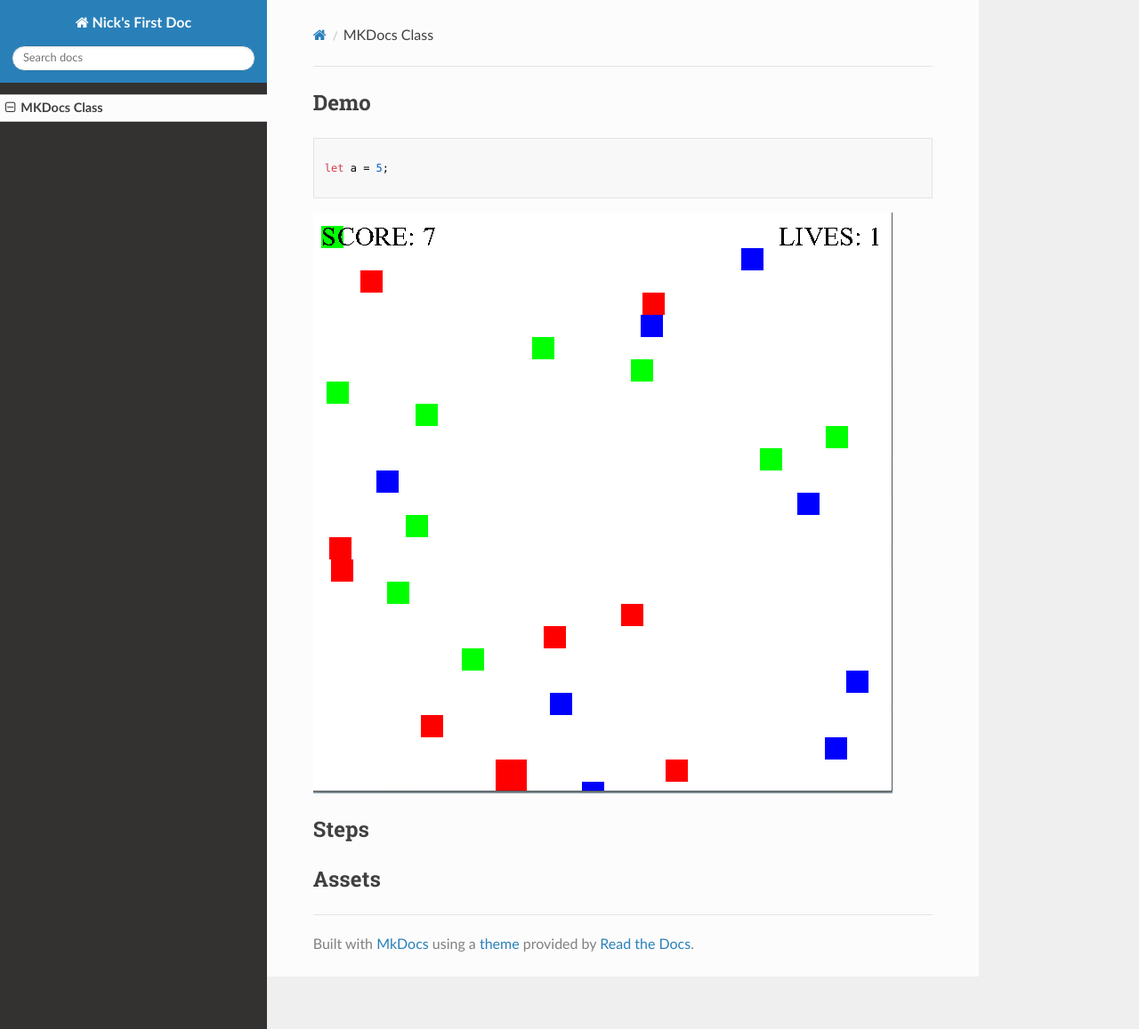
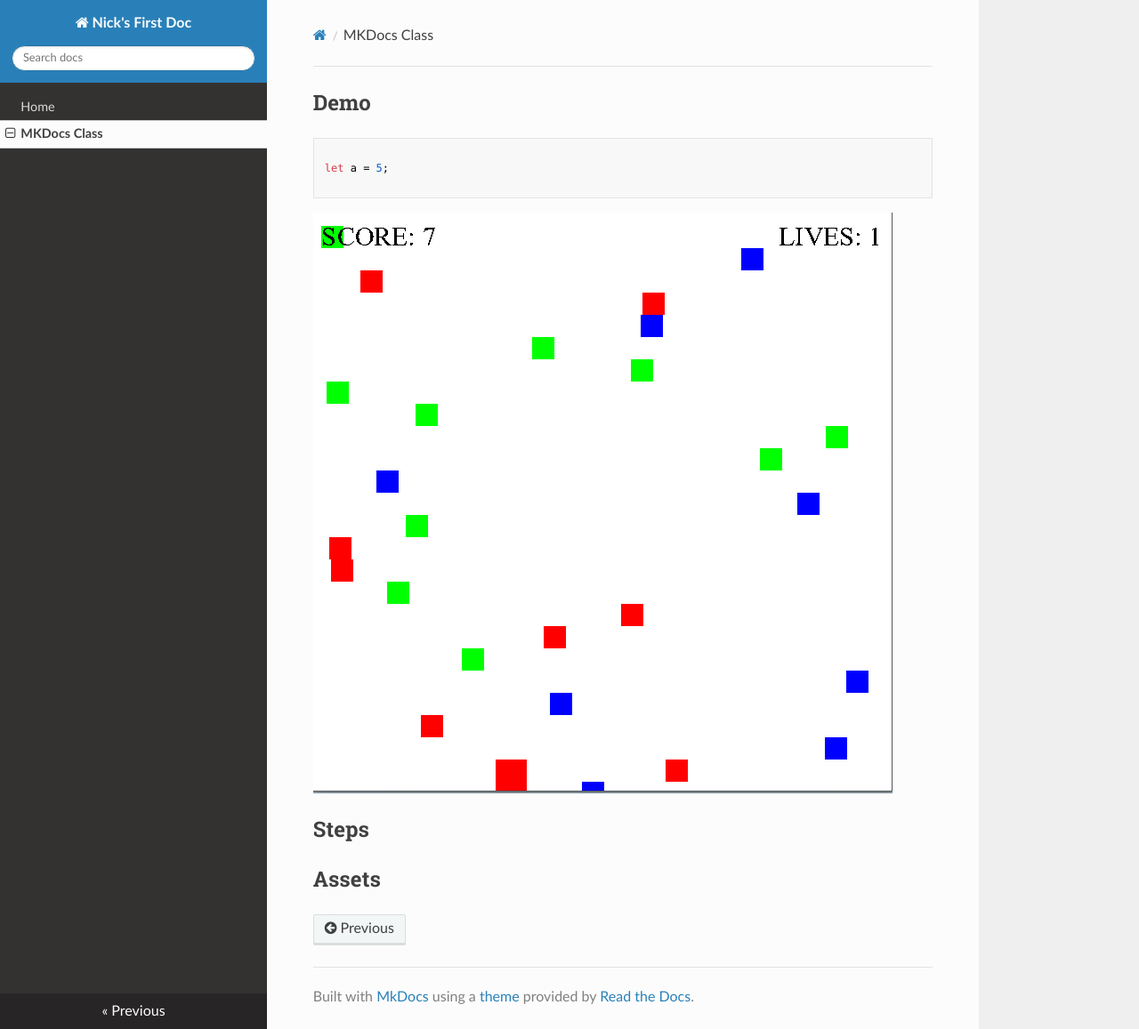
Before and after one commit to commondenomigator/nicks-mkdocs, an MkDocs documentation site: the page built from docs/tictactoe.md, in a window 1280 px wide and 1157 px high. Shown: the whole window at 89% size. Built offline with MkDocs 1.6.1, drawn with Linux system fonts in a browser that asks for light colours; nearby versions of some CDN libraries; some of the changed lines change nothing that is shown.

Commit message:
added homepage

```diff
--- a/mkdocs.yml
+++ b/mkdocs.yml
@@ -1,5 +1,6 @@
 site_name: Nick's First Doc
 nav:
+  - Home: index.md
   - MKDocs Class: tictactoe.md
 theme:
   name: readthedocs
```
Also changed, not shown: site/404.html, site/index.html, site/search.html, site/search/search_index.json, site/sitemap.xml, site/tictactoe/index.html, 1 other file.
